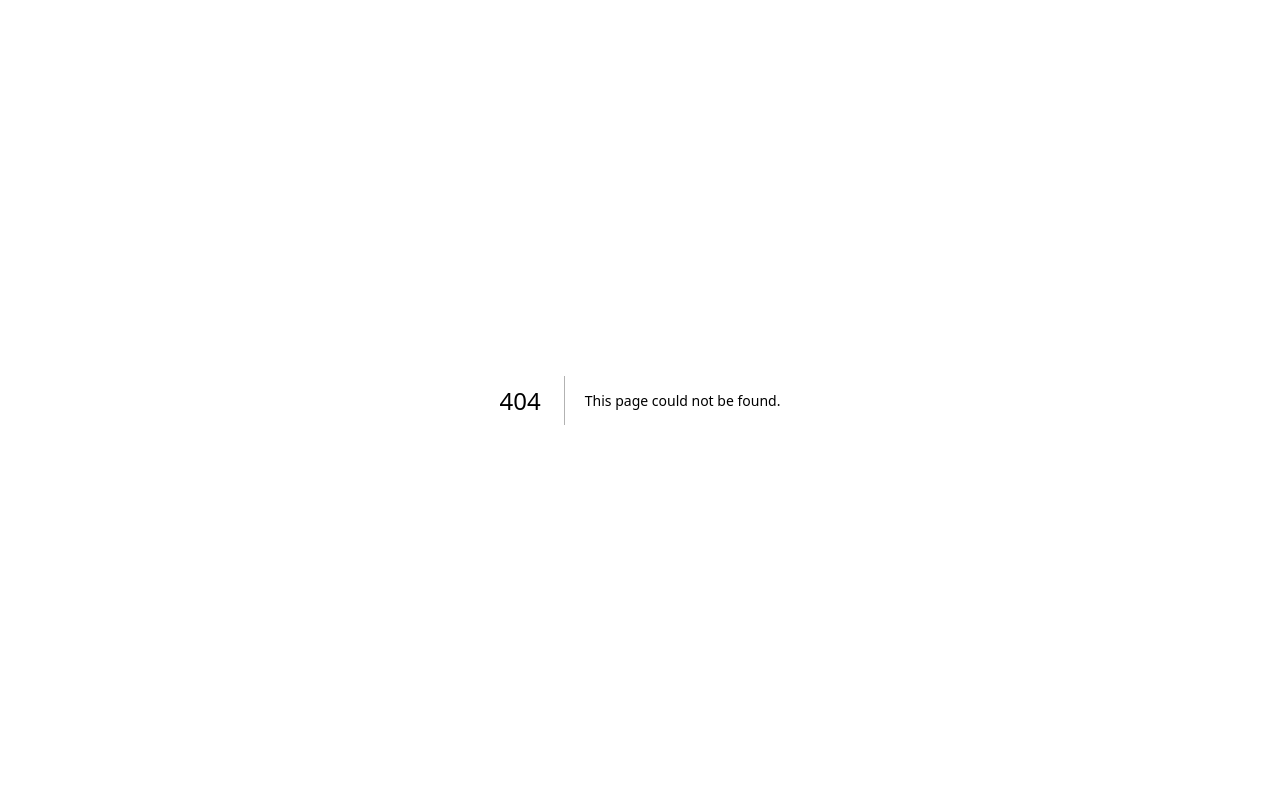
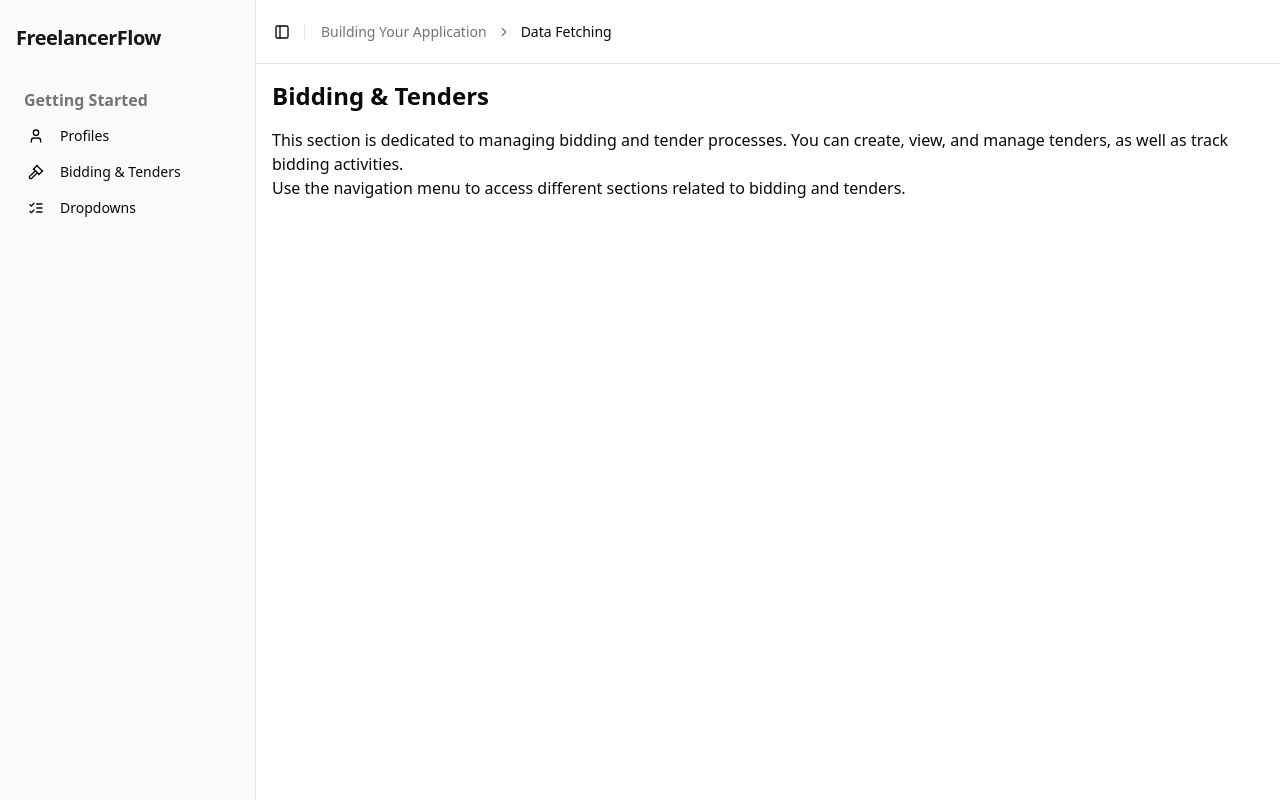
Before and after one commit to CODELASH-SHAKTIVEL/freelancerflow-v2, a Next.js app: page /admin/dropdowns in a window 1280 px wide. Before the commit this address had no page. Built offline with nearby package versions, Linux system fonts and the light colour scheme.

Commit message:
added the admin panel layout and sidebar

```diff
--- /dev/null
+++ b/app/(admin)/admin/_components/app-sidebar.jsx
@@ -0,0 +1,89 @@
+import * as React from "react";
+import {
+  Sidebar,
+  SidebarContent,
+  SidebarGroup,
+  SidebarGroupContent,
+  SidebarGroupLabel,
+  SidebarHeader,
+  SidebarMenu,
+  SidebarMenuButton,
+  SidebarMenuItem,
+  SidebarRail,
+} from "@/components/ui/sidebar";
+
+import {
+  User,
+  Gavel,
+  ListChecks,
+} from "lucide-react"; // Lucide icons
+
+// Updated nav data with icons
+const data = {
+  navMain: [
+    {
+      title: "Getting Started",
+      url: "#",
+      items: [
+        {
+          title: "Profiles",
+          url: "/admin/profiles",
+          icon: <User className="w-5 h-5 mr-2" />,
+        },
+        {
+          title: "Bidding & Tenders",
+          url: "/admin/bidding-tenders",
+          icon: <Gavel className="w-5 h-5 mr-2" />,
+        },
+        {
+          title: "Dropdowns",
+          url: "/admin/dropdowns",
+          icon: <ListChecks className="w-5 h-5 mr-2" />,
+        },
+      ],
+    },
+  ],
+};
+
+export function AppSidebar({ ...props }) {
+  return (
+    <Sidebar {...props}>
+      <SidebarHeader className="py-6 px-4">
+        <div className="flex items-center justify-between">
+          <h2 className="text-xl font-bold tracking-tight text-primary">
+            FreelancerFlow
+          </h2>
+        </div>
+      </SidebarHeader>
+
+      <SidebarContent className="px-2">
+        {data.navMain.map((group) => (
+          <SidebarGroup key={group.title}>
+            <SidebarGroupLabel className="text-base font-semibold text-muted-foreground px-2 mb-1">
+              {group.title}
+            </SidebarGroupLabel>
+            <SidebarGroupContent>
+              <SidebarMenu>
+                {group.items.map((item) => (
+                  <SidebarMenuItem key={item.title}>
+                    <SidebarMenuButton asChild>
+                      <a
+                        href={item.url}
+                        className="flex items-center text-base font-medium py-2 px-3 rounded-md hover:bg-muted transition-colors"
+                      >
+                        {item.icon}
+                        {item.title}
+                      </a>
+                    </SidebarMenuButton>
+                  </SidebarMenuItem>
+                ))}
+              </SidebarMenu>
+            </SidebarGroupContent>
+          </SidebarGroup>
+        ))}
+      </SidebarContent>
+
+      <SidebarRail />
+    </Sidebar>
+  );
+}
--- /dev/null
+++ b/app/(admin)/admin/bidding-tenders/page.jsx
@@ -0,0 +1,17 @@
+import React from 'react'
+
+const page = () => {
+  return (
+    <div>
+        <h1 className="text-2xl font-bold mb-4">Bidding & Tenders</h1>
+        <p>
+            This section is dedicated to managing bidding and tender processes. You can create, view, and manage tenders, as well as track bidding activities.
+        </p>
+        <p>
+            Use the navigation menu to access different sections related to bidding and tenders.
+        </p>
+    </div>
+  )
+}
+
+export default page
--- /dev/null
+++ b/app/(admin)/admin/dropdowns/page.jsx
@@ -0,0 +1,17 @@
+import React from 'react'
+
+const page = () => {
+  return (
+    <div>
+        <h1 className="text-2xl font-bold mb-4">Bidding & Tenders</h1>
+        <p>
+            This section is dedicated to managing bidding and tender processes. You can create, view, and manage tenders, as well as track bidding activities.
+        </p>
+        <p>
+            Use the navigation menu to access different sections related to bidding and tenders.
+        </p>
+    </div>
+  )
+}
+
+export default page
--- /dev/null
+++ b/app/(admin)/admin/layout.jsx
@@ -0,0 +1,51 @@
+// app/admin/layout.jsx (or layout.tsx if using TS)
+
+import { AppSidebar } from "./_components/app-sidebar";
+import {
+  Breadcrumb,
+  BreadcrumbItem,
+  BreadcrumbLink,
+  BreadcrumbList,
+  BreadcrumbPage,
+  BreadcrumbSeparator,
+} from "@/components/ui/breadcrumb";
+import { Separator } from "@/components/ui/separator";
+import {
+  SidebarInset,
+  SidebarProvider,
+  SidebarTrigger,
+} from "@/components/ui/sidebar";
+
+export default function AdminLayout({ children }) {
+  return (
+    <SidebarProvider>
+      <AppSidebar />
+      <SidebarInset>
+        <header className="flex h-16 shrink-0 items-center gap-2 border-b px-4">
+          <SidebarTrigger className="-ml-1" />
+          <Separator
+            orientation="vertical"
+            className="mr-2 data-[orientation=vertical]:h-4"
+          />
+          <Breadcrumb>
+            <BreadcrumbList>
+              <BreadcrumbItem className="hidden md:block">
+                <BreadcrumbLink href="#">
+                  Building Your Application
+                </BreadcrumbLink>
+              </BreadcrumbItem>
+              <BreadcrumbSeparator className="hidden md:block" />
+              <BreadcrumbItem>
+                <BreadcrumbPage>Data Fetching</BreadcrumbPage>
+              </BreadcrumbItem>
+            </BreadcrumbList>
+          </Breadcrumb>
+        </header>
+
+        <div className="flex flex-1 flex-col gap-4 p-4">
+          {children}
+        </div>
+      </SidebarInset>
+    </SidebarProvider>
+  );
+}
--- a/app/(admin)/admin/page.jsx
+++ b/app/(admin)/admin/page.jsx
@@ -1,12 +1,7 @@
-import React from 'react'
-
-const page = () => {
+export default function AdminHomePage() {
   return (
-    <div>
-      These is the admin page. Only accessible by admins.
-      <br />
+    <div className="text-lg font-semibold">
+      Welcome to the Admin Dashboard!
     </div>
-  )
+  );
 }
-
-export default page
--- /dev/null
+++ b/app/(admin)/admin/profiles/page.jsx
@@ -0,0 +1,12 @@
+import React from 'react'
+
+const page = () => {
+  return (
+    <div>
+      These are the profiles for the admin section. You can manage user profiles, view details, and perform administrative tasks related to user accounts.
+      <p>Use the navigation menu to access different sections.</p>
+    </div>
+  )
+}
+
+export default page
--- a/middleware.js
+++ b/middleware.js
@@ -1,7 +1,7 @@
 import { clerkMiddleware, createRouteMatcher } from '@clerk/nextjs/server'
 
-const isProtectedRoute = createRouteMatcher(['/dashboard(.*)', '/admin(.*)'])
-const isAdminRoute = createRouteMatcher(['/admin(.*)'])
+const isProtectedRoute = createRouteMatcher(['/dashboard(.*)', '/admin'])
+const isAdminRoute = createRouteMatcher(['/admin'])
 
 export default clerkMiddleware(async (auth, req) => {
   if (isProtectedRoute(req)) {
```
Also changed, not shown: 1 other file (tests, documents, lock files or other folders).
